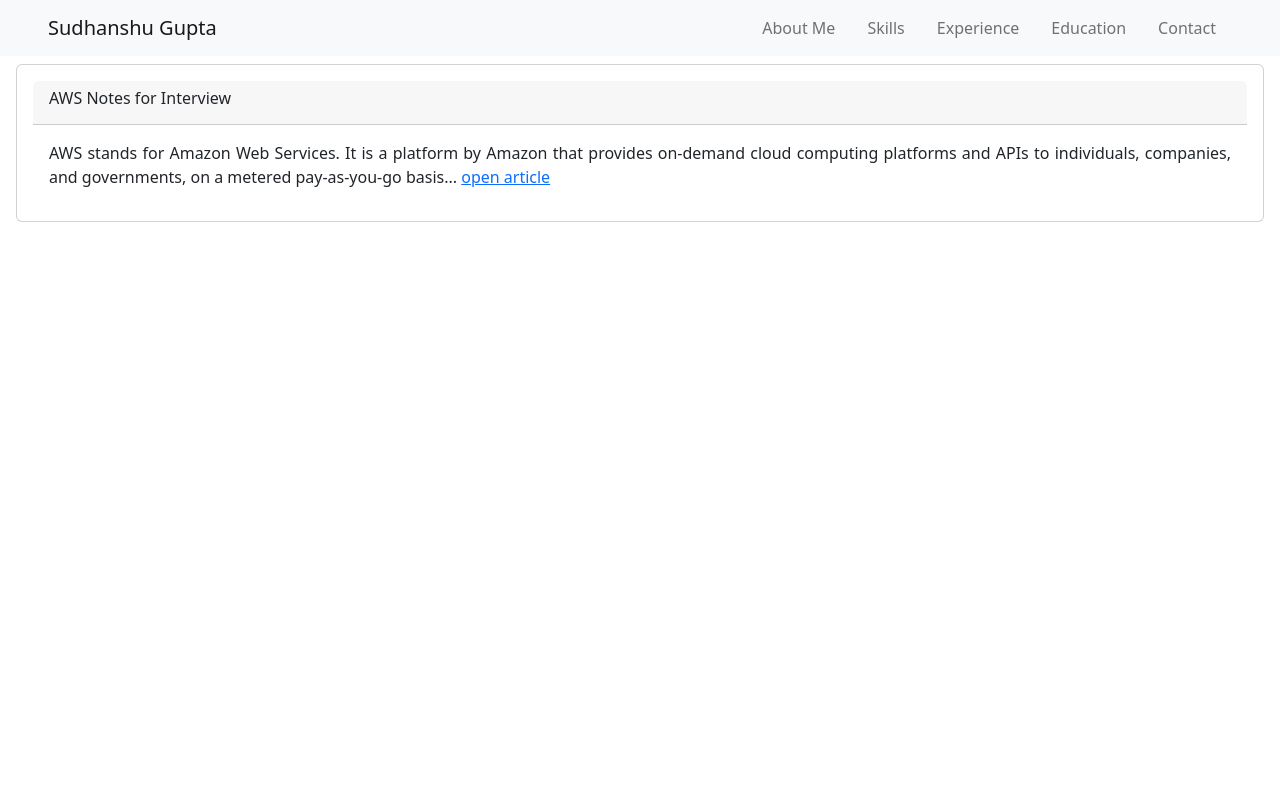
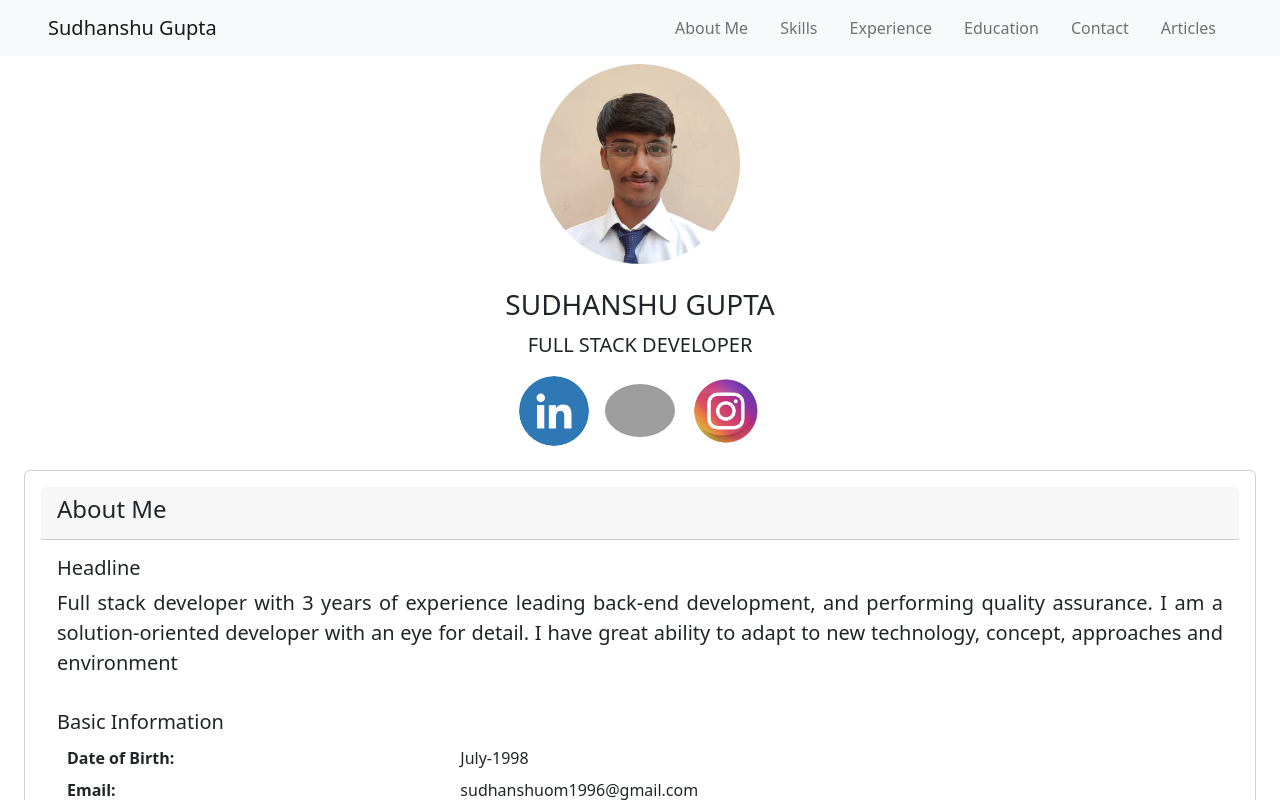
Before and after one commit to sudhanshuom/portfolio, an Angular app: page /blogs in a window 1280 px wide. Shown: the top 800 px of the page. Built offline with nearby package versions, Linux system fonts and the light colour scheme; grey boxes are pictures that could not be loaded.

Commit message:
added one more section

```diff
--- a/src/app/app.component.html
+++ b/src/app/app.component.html
@@ -12,29 +12,31 @@
         style="flex-direction: row-reverse;">
         <ul class="navbar-nav mr-auto">
           <li class="nav-item mx-2">
-            <a class="nav-link" href="#about">About Me</a>
+            <a class="nav-link" href="#about" (click)="updateA('home')">About Me</a>
           </li>
           <li class="nav-item mx-2">
-            <a class="nav-link" href="#skills">Skills</a>
+            <a class="nav-link" href="#skills" (click)="updateA('home')">Skills</a>
           </li>
           <li class="nav-item mx-2">
-            <a class="nav-link" href="#experience">Experience</a>
+            <a class="nav-link" href="#experience" (click)="updateA('home')">Experience</a>
           </li>
           <li class="nav-item mx-2">
-            <a class="nav-link" href="#education">Education</a>
+            <a class="nav-link" href="#education" (click)="updateA('home')">Education</a>
           </li>
           <li class="nav-item mx-2">
-            <a class="nav-link" href="#contact">Contact</a>
+            <a class="nav-link" href="#contact" (click)="updateA('home')">Contact</a>
           </li>
-          <!-- <li class="nav-item mx-2">
-            <a class="nav-link" href="/articles">Articles</a>
-          </li> -->
+          <li class="nav-item mx-2">
+            <a class="nav-link" (click)="updateA('articles')" style="cursor: pointer;">Articles</a>
+          </li>
         </ul>
       </div>
     </nav>
   </div>
 
   <div class="pt-5 mb-5 pb-5">
-    <router-outlet></router-outlet>
+    <app-portfolio *ngIf="a == 'home'"></app-portfolio>
+    <app-blogs *ngIf="a == 'articles'" (updateA)="updateA($event)"></app-blogs>
+    <app-aws-notes-for-interview *ngIf="a == 'app-aws-notes-for-interview'" (updateA)="updateA($event)"></app-aws-notes-for-interview>
   </div>
 </div>
--- a/src/app/app.component.ts
+++ b/src/app/app.component.ts
@@ -11,6 +11,7 @@ export class AppComponent {
   public isCollapsed = true;
   yOffset: number = 0;
   shouldShowNavigation: boolean = true;
+  a: any = 'home';
 
   constructor(private router: Router) {}
 
@@ -23,4 +24,24 @@ export class AppComponent {
     this.shouldShowNavigation = window.scrollY < 100 || (this.yOffset - window.scrollY) > 0;
     this.yOffset = window.scrollY;
   }
+
+  updateA(aa: any){
+    console.log(aa);
+    this.a = aa;
+  }
+
+  @HostListener('window:popstate', ['$event'])
+  onPopState() {
+    switch(this.a){
+      case 'app-aws-notes-for-interview':
+        this.a = 'articles';
+        break;
+      case 'articles':
+        this.a = 'home';
+        break;
+      default:
+        this.a='home'
+
+    }
+  }
 }
--- a/src/app/blogs/aws-notes-for-interview/aws-notes-for-interview.component.html
+++ b/src/app/blogs/aws-notes-for-interview/aws-notes-for-interview.component.html
@@ -1,3 +1,10 @@
+<script>
+  function scrollFunction(divId) {
+    const element = document.getElementById(divId);
+    element.scrollIntoView();
+  }
+</script>
+
 <h5 class="text-center pt-3">AWS Notes for Interview</h5>
 <div id="AWS-Notes" class="m-3 p-3" tag>
   <div class="card-header">
@@ -35,7 +42,7 @@
     <h5>Table of Content</h5>
   </div>
   <div>
-    <li><a href="/articles/AWS-Notes-for-Interview#IAM">Identity and Access Management (IAM)</a></li>
+    <!-- <li><a href="/articles/AWS-Notes-for-Interview#IAM">Identity and Access Management (IAM)</a></li>
     <li><a href="/articles/AWS-Notes-for-Interview#EC2-and-Secuurity-Group">EC2 and Security Groups(SG)</a></li>
     <li><a href="/articles/AWS-Notes-for-Interview#ELB-and-ASG">Elastic Load Balancer(ELB) and Auto Scaling
         Group(ASG)</a></li>
@@ -45,7 +52,17 @@
     <li><a href="/articles/AWS-Notes-for-Interview#AWS-CloudFront">AWS CloudFront</a></li>
     <li><a href="/articles/AWS-Notes-for-Interview#Amazon-SQS">Amazon SQS</a></li>
     <li><a href="/articles/AWS-Notes-for-Interview#Amazon-SNS">Amazon SNS</a></li>
-    <li><a href="/articles/AWS-Notes-for-Interview#AWS-Lambda">AWS Lambda</a></li>
+    <li><a href="/articles/AWS-Notes-for-Interview#AWS-Lambda">AWS Lambda</a></li> -->
+    <li><a class="link" (click)="scroll('IAM')">Identity and Access Management (IAM)</a></li>
+    <li><a class="link" (click)="scroll('EC2-and-Secuurity-Group')">EC2 and Security Groups(SG)</a></li>
+    <li><a class="link" (click)="scroll('ELB-and-ASG')">Elastic Load Balancer(ELB) and Auto Scaling Group(ASG)</a></li>
+    <li><a class="link" (click)="scroll('Amazon-S3')">Amazon S3 - "Infinitely Scaling" Storage</a></li>
+    <li><a class="link" (click)="scroll('Route53')">Route 53</a></li>
+    <li><a class="link" (click)="scroll('VPC-Fundamentals')">VPC Fundamentals</a></li>
+    <li><a class="link" (click)="scroll('AWS-CloudFront')">AWS CloudFront</a></li>
+    <li><a class="link" (click)="scroll('Amazon-SQS')">Amazon SQS</a></li>
+    <li><a class="link" (click)="scroll('Amazon-SNS')">Amazon SNS</a></li>
+    <li><a class="link" (click)="scroll('AWS-Lambda')">AWS Lambda</a></li>
   </div>
 </div>
 
--- a/src/app/blogs/aws-notes-for-interview/aws-notes-for-interview.component.ts
+++ b/src/app/blogs/aws-notes-for-interview/aws-notes-for-interview.component.ts
@@ -32,4 +32,9 @@ export class AWSNotesForInterviewComponent implements OnInit {
       behavior: 'smooth',
     });
   }
+
+  scroll(divId: string) {
+    let el = document.getElementById(divId);
+    el != null ? el.scrollIntoView() : '';
+  }
 }
--- a/src/app/blogs/blogs.component.html
+++ b/src/app/blogs/blogs.component.html
@@ -1,9 +1,9 @@
 
 <div class="card m-3 p-3">
-  <div class="card-header" (click)="navigateToUrl('AWS-Notes-for-Interview')" style="cursor: pointer;">
+  <div class="card-header" (click)="navigateToUrl('app-aws-notes-for-interview')" style="cursor: pointer;">
     <h6>AWS Notes for Interview</h6>
   </div>
   <div class="card-body">
-    <p class="card-text" align="justify">AWS stands for Amazon Web Services. It is a platform by Amazon that provides on-demand cloud computing platforms and APIs to individuals, companies, and governments, on a metered pay-as-you-go basis... <a href="/articles/AWS-Notes-for-Interview">open article</a></p>
+    <p class="card-text" align="justify">AWS stands for Amazon Web Services. It is a platform by Amazon that provides on-demand cloud computing platforms and APIs to individuals, companies, and governments, on a metered pay-as-you-go basis... <a class="link" (click)="navigateToUrl('app-aws-notes-for-interview')" style="cursor: pointer;" >open article</a></p>
   </div>
 </div>
--- a/src/app/blogs/blogs.component.ts
+++ b/src/app/blogs/blogs.component.ts
@@ -1,4 +1,4 @@
-import { Component, OnInit } from '@angular/core';
+import { Component, EventEmitter, OnInit, Output } from '@angular/core';
 import { Router } from '@angular/router';
 
 @Component({
@@ -8,13 +8,15 @@ import { Router } from '@angular/router';
 })
 export class BlogsComponent implements OnInit {
 
+  @Output() updateA = new EventEmitter<any>();
+
   constructor(private router: Router) {}
 
   ngOnInit(): void {
   }
 
   navigateToUrl(type:any){
-    this.router.navigate(["articles/"+type])
+    this.updateA.emit('app-aws-notes-for-interview');
   }
 
 }
```
Also changed, not shown: 3 other files (tests, documents, lock files or other folders).
